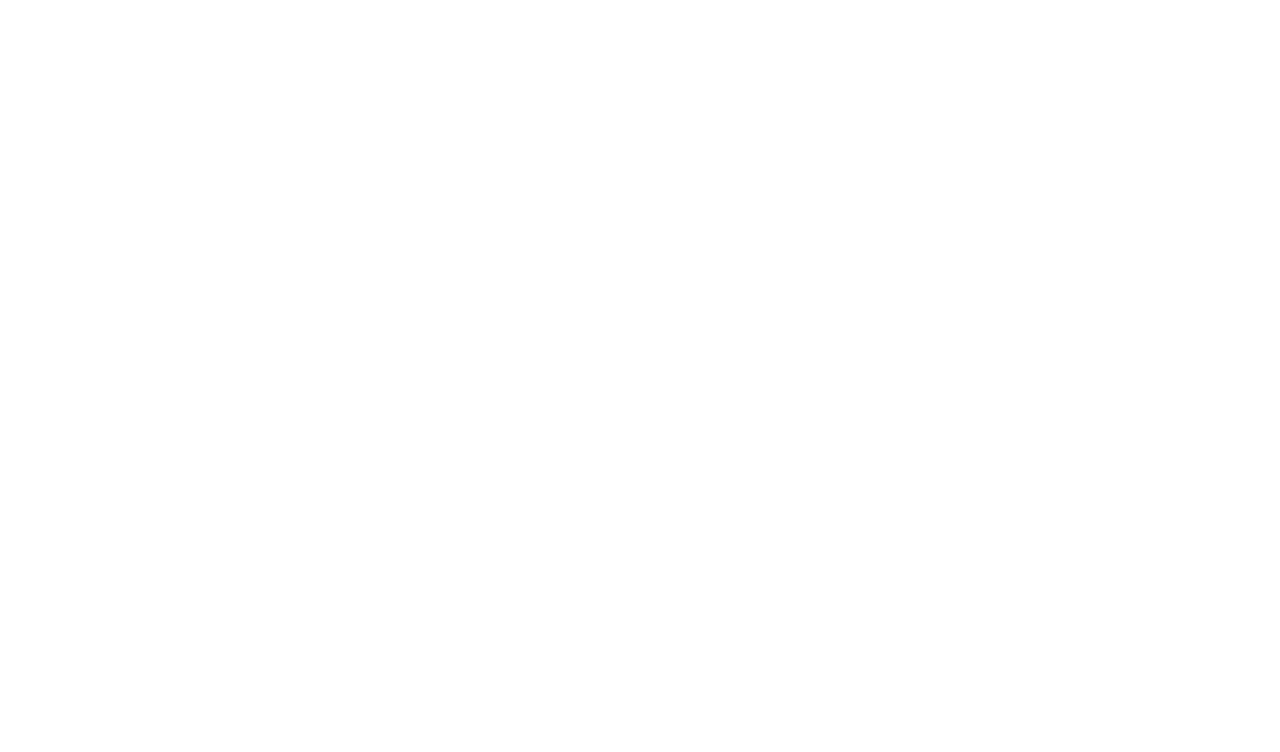
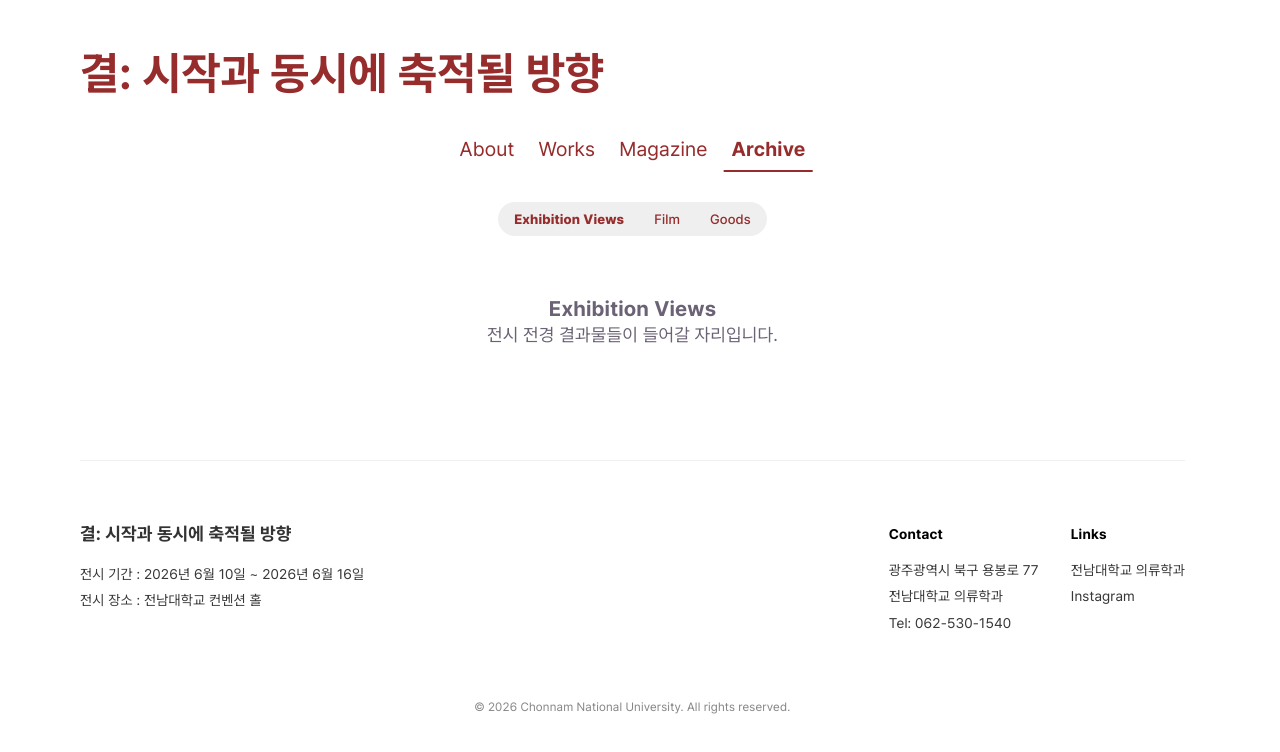
Before and after one commit to LeeJS9856/CNU-Clothing-Graduation-Show, a React (Vite) app in the folder cnu-clothing-graduation-show-2026/: page /archive in a window 1280 px wide. Before the commit this address had no page. Shown: the top 752 px of the page. Built offline with nearby package versions, Linux system fonts and the light colour scheme.

Commit message:
feat : 서브네브 및 서브탭 추가

```diff
--- a/cnu-clothing-graduation-show-2026/src/App.tsx
+++ b/cnu-clothing-graduation-show-2026/src/App.tsx
@@ -1,6 +1,7 @@
 import { BrowserRouter as Router, Routes, Route } from 'react-router-dom';
 import Main from './pages/Main/Main';
 import AboutPage from './pages/About/AboutPage';
+import ArchivePage from './pages/Archive/ArchivePage';
 
 const App = () => {
     return (
@@ -8,7 +9,7 @@
             <Routes>
                 <Route path="/" element={<Main />} />
                 <Route path="/about" element={<AboutPage />} /> {/* About 페이지 경로와 컴포넌트 연결 */}
-                //경로와 페이지 입력
+                <Route path="/archive" element={<ArchivePage />} /> {/* Archive 페이지 경로와 컴포넌트 연결 */}
             </Routes>
         </Router>
     );
--- /dev/null
+++ b/cnu-clothing-graduation-show-2026/src/components/layout/SubNavbar.tsx
@@ -0,0 +1,74 @@
+import styled from 'styled-components';
+import { COLORS } from '@/constants/colors';
+
+// 사용할 수 있는 탭 메뉴 타입 정의
+export type ArchiveTabType = 'Exhibition Views' | 'Film' | 'Goods';
+
+interface SubNavbarProps {
+  activeTab: ArchiveTabType;
+  onTabChange: (tab: ArchiveTabType) => void;
+}
+
+const SubNavbar = ({ activeTab, onTabChange }: SubNavbarProps) => {
+  const navItems: ArchiveTabType[] = ['Exhibition Views', 'Film', 'Goods'];
+
+  return (
+    <SubNavbarWrapper>
+      <NavList>
+        {navItems.map((item) => (
+          <NavItem
+            key={item}
+            $isActive={activeTab === item}
+            onClick={() => onTabChange(item)}
+          >
+            {item}
+          </NavItem>
+        ))}
+      </NavList>
+    </SubNavbarWrapper>
+  );
+};
+
+const SubNavbarWrapper = styled.nav`
+  margin: 0px auto;
+  padding: 4px 16px;
+  background-color: ${COLORS.gray.light};
+  border-radius: 20px;
+  display: flex;
+  justify-content: center;
+  align-items: center;
+  width: fit-content;
+`;
+
+const NavList = styled.ul`
+  display: flex;
+  gap: 30px;
+  list-style: none;
+  padding: 0;
+  margin: 0;
+`;
+
+const NavItem = styled.li<{ $isActive: boolean }>`
+  font-size: 0.75rem;
+  color: ${COLORS.primary};
+  cursor: pointer;
+  letter-spacing: 0.01em;
+
+  /* 폰트 굵기 변화 애니메이션 */
+  font-weight: ${(props) => (props.$isActive ? '800' : '500')};
+  transition: all 0.2s ease-in-out;
+
+  display: flex;
+  align-items: center;
+  justify-content: center;
+
+  &:hover {
+    font-weight: 800;
+  }
+
+  &:active {
+    transform: scale(0.95);
+  }
+`;
+
+export default SubNavbar;
--- a/cnu-clothing-graduation-show-2026/src/constants/colors.ts
+++ b/cnu-clothing-graduation-show-2026/src/constants/colors.ts
@@ -10,6 +10,9 @@
     primary: '#962c2c',
     secondary: '#163162',
   },
+  gray: {
+    light: '#efefef',
+  },
   text: {
     main: '#333333',
     grey: '#383838',
--- /dev/null
+++ b/cnu-clothing-graduation-show-2026/src/pages/Archive/ArchivePage.tsx
@@ -0,0 +1,51 @@
+import React, { useState } from 'react';
+import styled from 'styled-components';
+import Layout from '@/components/layout/Layout';
+import SubNavbar from '@/components/layout/SubNavbar';
+import type { ArchiveTabType } from '@/components/layout/SubNavbar';
+
+// 1. 분리한 탭 컴포넌트들 임포트
+import ExhibitionTab from './ExhibitionTab';
+import FilmTab from './FilmTab';
+import GoodsTab from './GoodsTab';
+
+const ArchivePage = (): React.JSX.Element => {
+  const [activeTab, setActiveTab] = useState<ArchiveTabType>('Exhibition Views');
+
+  // 2. 현재 탭에 맞는 컴포넌트를 반환하는 함수
+  const renderTabContent = () => {
+    switch (activeTab) {
+      case 'Exhibition Views':
+        return <ExhibitionTab />;
+      case 'Film':
+        return <FilmTab />;
+      case 'Goods':
+        return <GoodsTab />;
+      default:
+        return null;
+    }
+  };
+
+  return (
+    <Layout>
+      <SubNavbar
+        activeTab={activeTab}
+        onTabChange={(tab) => setActiveTab(tab)}
+      />
+
+      {/* 3. 컨텐츠 영역 */}
+      <ContentSection>
+        {renderTabContent()}
+      </ContentSection>
+    </Layout>
+  );
+};
+
+const ContentSection = styled.section`
+  width: 100%;
+  margin-top: 40px;
+  display: flex;
+  justify-content: center;
+`;
+
+export default ArchivePage;
--- /dev/null
+++ b/cnu-clothing-graduation-show-2026/src/pages/Archive/ExhibitionTab.tsx
@@ -0,0 +1,19 @@
+import React from 'react';
+import styled from 'styled-components';
+
+const ExhibitionTab = () => {
+  return (
+    <TabContainer>
+      <h3>Exhibition Views</h3>
+      {/* 여기에 전시 전경 관련 이미지나 리스트를 추가하세요 */}
+      <p>전시 전경 결과물들이 들어갈 자리입니다.</p>
+    </TabContainer>
+  );
+};
+
+const TabContainer = styled.div`
+  width: 100%;
+  padding: 20px 0;
+`;
+
+export default ExhibitionTab;
--- /dev/null
+++ b/cnu-clothing-graduation-show-2026/src/pages/Archive/FilmTab.tsx
@@ -0,0 +1,19 @@
+import React from 'react';
+import styled from 'styled-components';
+
+const FilmTab = () => {
+  return (
+    <TabContainer>
+      <h3>Film</h3>
+      {/* 여기에 영상 플레이어나 리스트를 추가하세요 */}
+      <p>관련 영상들이 들어갈 자리입니다.</p>
+    </TabContainer>
+  );
+};
+
+const TabContainer = styled.div`
+  width: 100%;
+  padding: 20px 0;
+`;
+
+export default FilmTab;
--- /dev/null
+++ b/cnu-clothing-graduation-show-2026/src/pages/Archive/GoodsTab.tsx
@@ -0,0 +1,19 @@
+import React from 'react';
+import styled from 'styled-components';
+
+const GoodsTab = () => {
+  return (
+    <TabContainer>
+      <h3>Goods</h3>
+      {/* 여기에 굿즈 상품 리스트나 이미지를 추가하세요 */}
+      <p>굿즈 이미지들이 들어갈 자리입니다.</p>
+    </TabContainer>
+  );
+};
+
+const TabContainer = styled.div`
+  width: 100%;
+  padding: 20px 0;
+`;
+
+export default GoodsTab;
```
